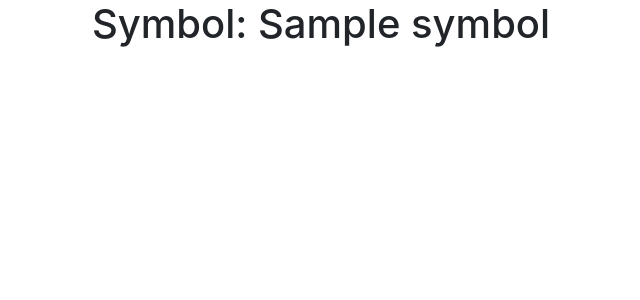
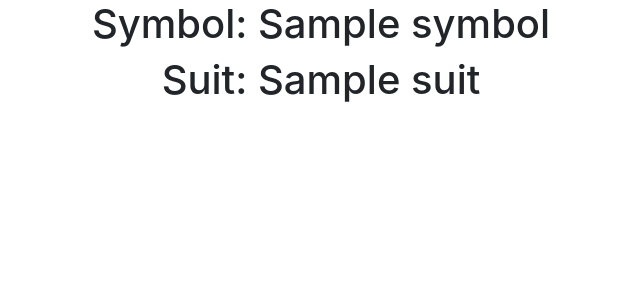
Before and after one commit to myounis789/QA-DevOps-Practical-Project, a Flask app: template Service1/templates/index.html in a window 1280 px wide. Shown: the top 300 px of the page, without its empty margins (319-959 px from the left). Run offline with Flask 2, Linux system fonts and the light colour scheme; the template is opened without the code that fills it: most values are stand-ins (such as "Sample title", 1, 10 or a date in 2020); some libraries are stand-ins or nearby versions.

Commit message:
CG-13 #IN-PROGRESS Webpage now displays value of suit_generator().

```diff
--- a/Service1/templates/index.html
+++ b/Service1/templates/index.html
@@ -13,6 +13,7 @@
 <body>
     <center>
         <h1>Symbol: {{ symbol }} </h1>
+        <h1>Suit: {{ suit }}</h1>
     </center>
 </body>
 
```
